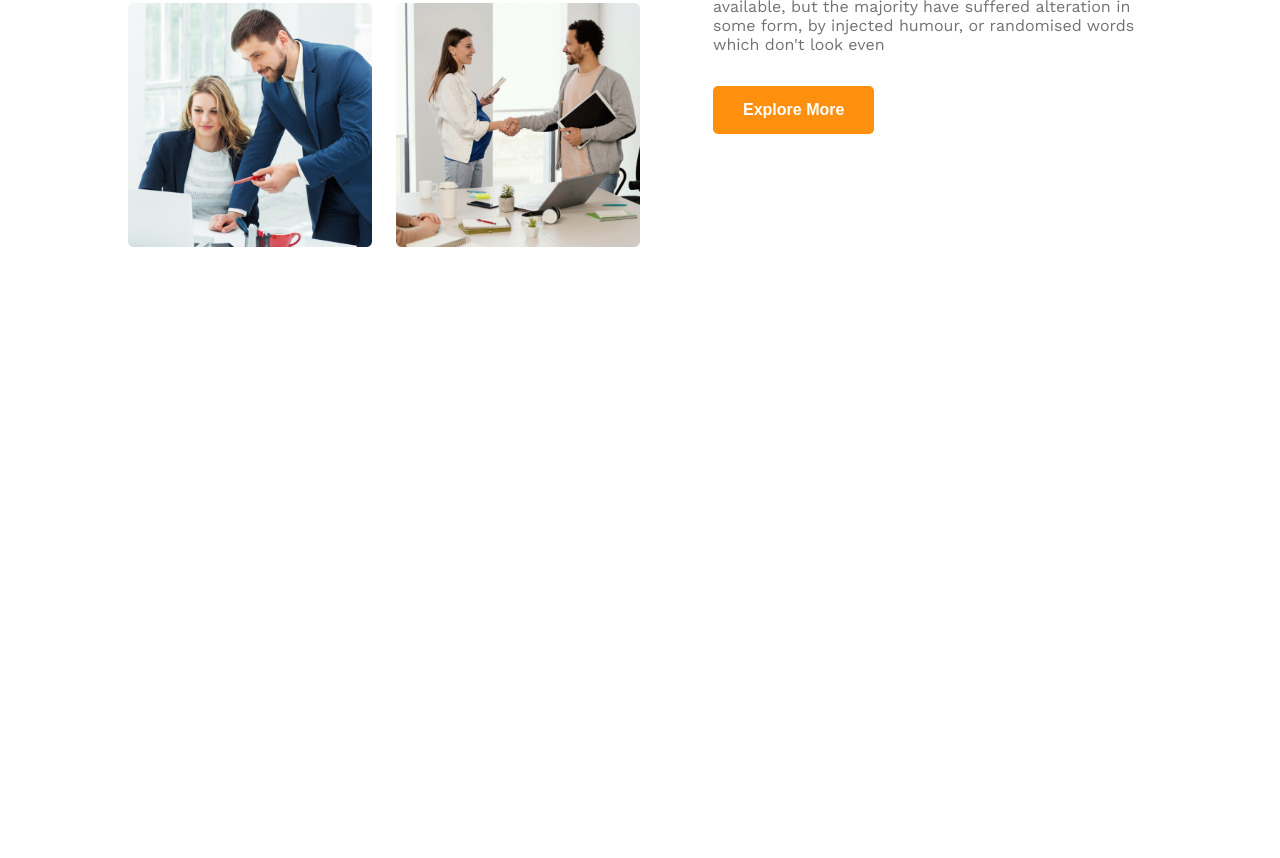
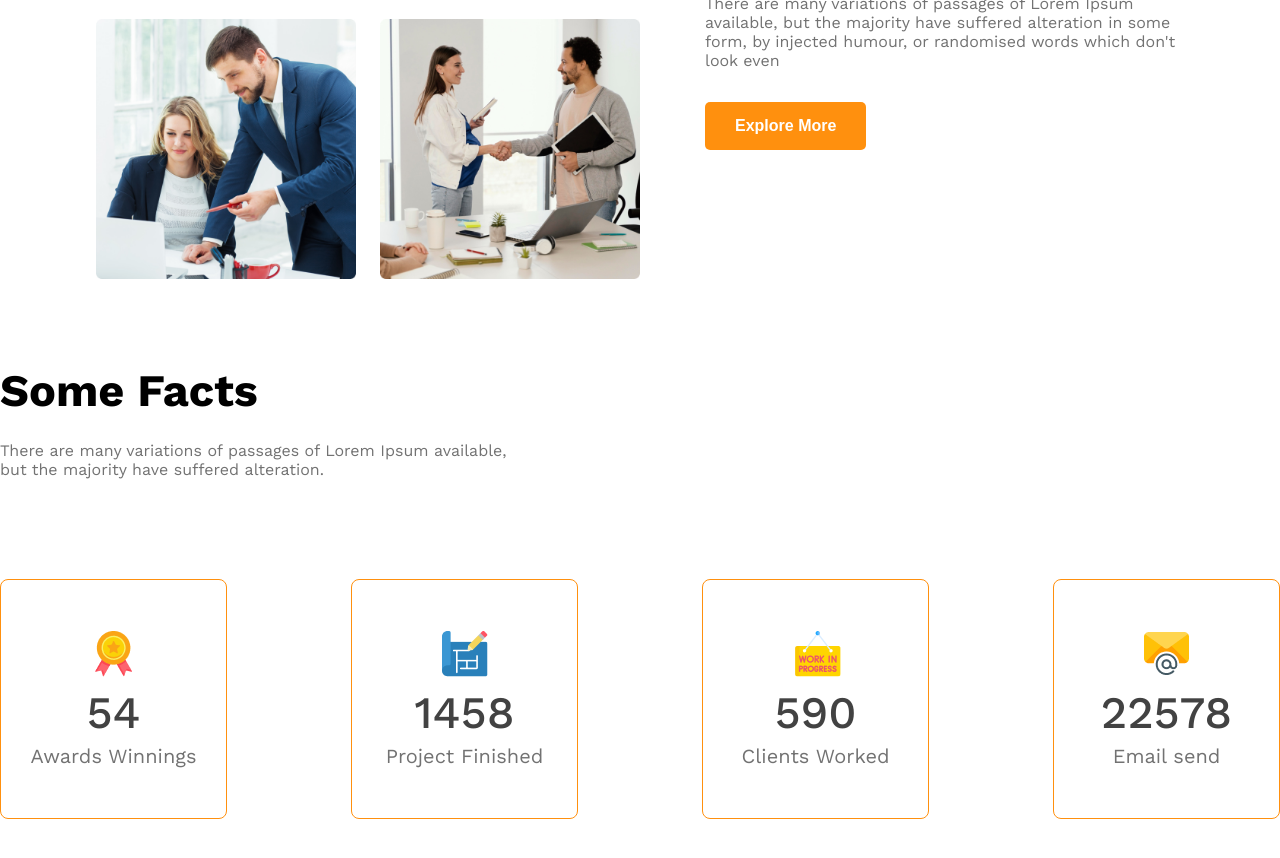
Before and after one commit to piash-ahmed/architects-website, a plain HTML site: page index.html in a window 1280 px wide. Shown: the part 1593-2451 px from the top of the page. Before the commit the page ends 1925 px from the top, so only its background shows below. Drawn offline with nearby package versions, Linux system fonts and the light colour scheme.

Commit message:
added Some Facts section

```diff
--- a/index.html
+++ b/index.html
@@ -11,6 +11,7 @@
 <body>
     <section class="main-container">
         <div class="container">
+            <!-- Header and Navigaion Bar -->
             <header class="header">
                 <nav class="navbar">
                     <div class="brand">
@@ -40,6 +41,7 @@
                 </main>
             </header>
         </div>
+        <!-- Teams and Features -->
         <main class="tems-features">
             <section class="teams">
                 <div class="teams-images">
@@ -56,6 +58,44 @@
                 <button class="primary-btn">Explore More</button>
             </section>
         </main>
+        <!-- Some Fact -->
+         <main class="some-facts">
+            <section class="facts-header">
+                <h3>Some Facts</h3>
+                <p>There are many variations of passages of Lorem Ipsum available, but the majority have suffered alteration.</p>
+            </section>
+            <section class="facts-content">
+                <div class="item">
+                    <div class="item-img">
+                        <img src="/images/icons/ribon.png" alt="">
+                    </div>
+                    <h3>54</h3>
+                    <p>Awards Winnings</p>
+                </div>
+                <div class="item">
+                    <div class="item-img">
+                        <img src="/images/icons/projects.png" alt="">
+                    </div>
+                    <h3>1458</h3>
+                    <p>Project Finished</p>
+                </div>
+                <div class="item">
+                    <div class="item-img">
+                        <img src="/images/icons/customers.png" alt="">
+                    </div>
+                    <h3>590</h3>
+                    <p>Clients Worked</p>
+                </div>
+                <div class="item">
+                    <div class="item-img">
+                        <img src="/images/icons/email.png" alt="">
+                    </div>
+                    <h3>22578</h3>
+                    <p>Email send</p>
+                </div>
+            </section>
+         </main>
+
     </section>
 </body>
 
--- a/style.css
+++ b/style.css
@@ -104,7 +104,7 @@ body {
     display: grid;
     grid-template-columns: repeat(2, 1fr);
     align-items: center;
-    max-width: 80%;
+    max-width: 85%;
     margin: 0 auto;
 
 }
@@ -124,7 +124,7 @@ body {
 }
 
 .features {
-    margin-left: 73px;
+    margin-left: 65px;
 }
 
 .features h3 {
@@ -148,3 +148,59 @@ body {
     color: #FF900E;
     font-weight: 700;
 }
+/* Some Facts */
+.some-facts{
+    max-width: 1280px;
+    margin: 0 auto;
+}
+.facts-header{
+    margin-bottom: 100px;
+}
+.facts-header h3{
+
+font-size: 45px;
+
+margin-bottom: 24px;
+}
+.facts-header p{
+    font-size: 16px;
+    color: #727272;
+    width: 40%;
+}
+
+.facts-content{
+    display: grid;
+    grid-template-columns: repeat(4,1fr);
+    gap: 124px;
+    margin-bottom: 100px;
+}
+.item{
+    display: flex;
+    justify-content: center;
+    align-items: center;
+    flex-direction: column;
+    text-align: center;
+    border: 1px solid #FF900E;
+    height: 240px;
+    height: 240px;
+    border-radius: 8px;
+}
+.item-img{
+    height: 45px;
+    width: 45px;
+    margin-bottom: 10px;
+}
+.item-img img{
+
+}
+.item h3{
+    font-size: 45px;
+    font-weight: 500;
+    color: #424242;
+    margin-bottom: 5px;
+}
+.item p{
+    font-size: 20px;
+    font-weight: 400;
+    color: #727272;
+}
```
